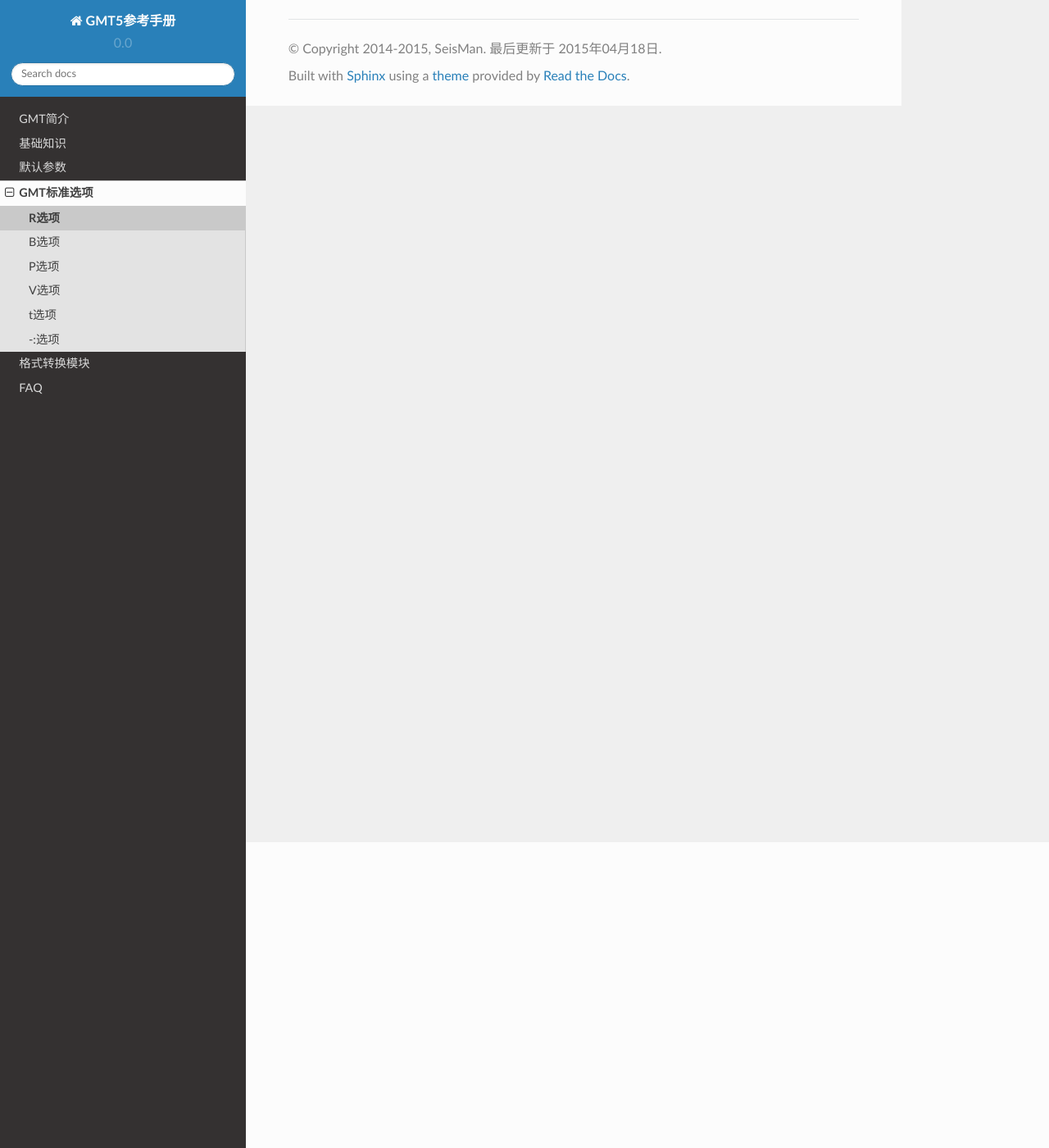
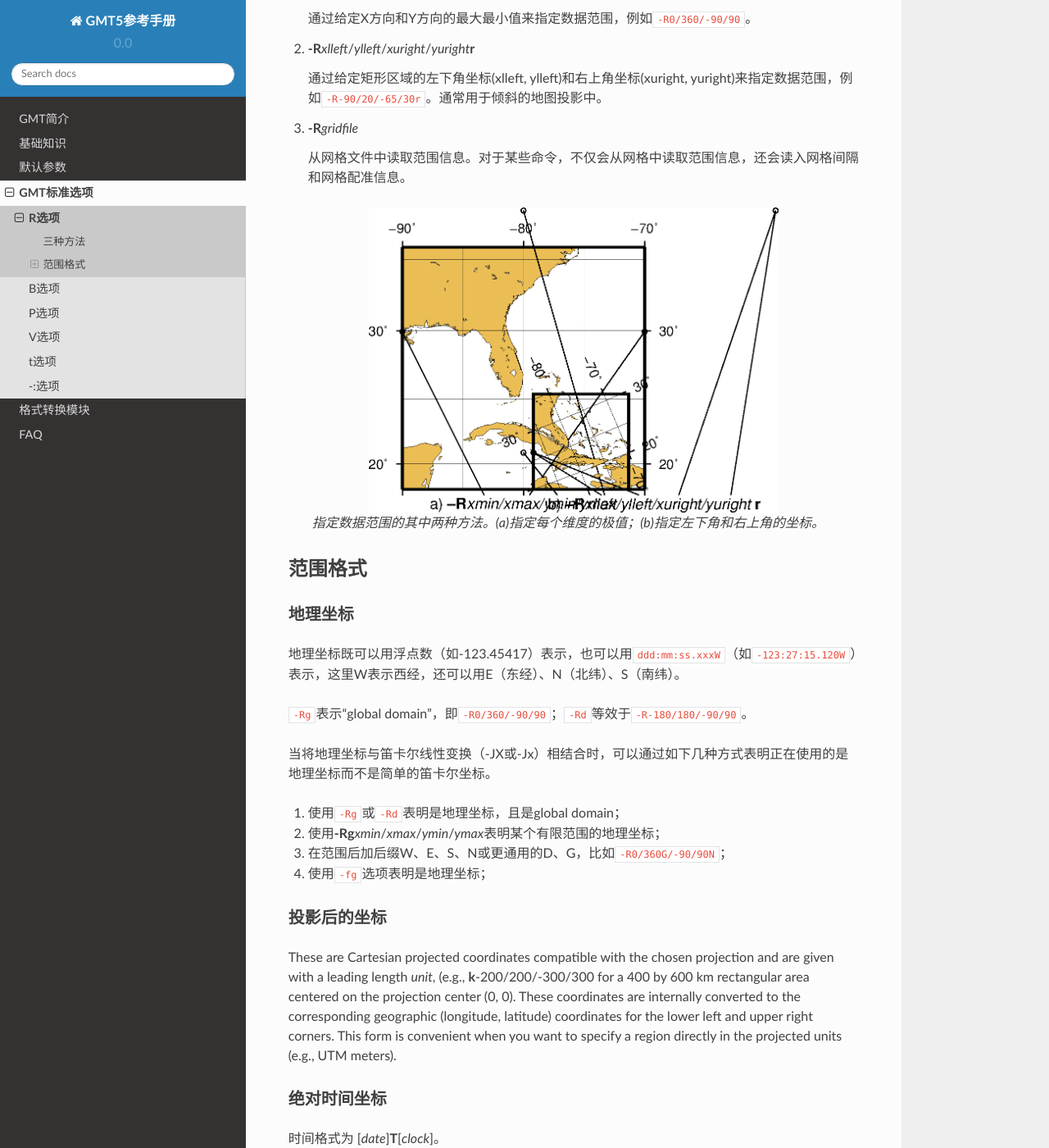
Before and after one commit to seisman/GMT5_Docs, a Sphinx documentation site: the page built from source/R-option.rst, in a window 1280 px wide and 1400 px high, scrolled down 373 px. Shown: the whole window at 82% size. Built offline with Sphinx 7.4.7 and the Read the Docs theme 2.0.0, drawn with Linux system fonts in a browser that asks for light colours; some of the changed text lies outside the part shown.

Commit message:
add R option

```diff
--- a/source/R-option.rst
+++ b/source/R-option.rst
@@ -2,8 +2,96 @@ R选项
 =====
 
 :Create Date: 2015-03-28
-:Last Updated: 2015-03-28
+:Last Updated: 2015-04-18
 
-R选项定义了要绘制的地图区域或者数据的范围。可以用三种方式指定R选项。
+三种方法
+--------
 
-#. \ ``-Rxmin/xmax/ymin/ymax``\
+``-R``\ 选项定义要绘制的地图区域或者数据的范围。可以用三种方式指定数据范围。
+
+#. **-R**\ *xmin*/*xmax*/*ymin*/*ymax*
+
+   通过给定X方向和Y方向的最大最小值来指定数据范围，例如\ ``-R0/360/-90/90``\ 。
+
+#. **-R**\ *xlleft*/*ylleft*/*xuright*/*yuright*\ **r**
+
+   通过给定矩形区域的左下角坐标(xlleft, ylleft)和右上角坐标(xuright, yuright)来指定数据范围，例如\ ``-R-90/20/-65/30r``\ 。通常用于倾斜的地图投影中。
+
+#. **-R**\ *gridfile*
+
+   从网格文件中读取范围信息。对于某些命令，不仅会从网格中读取范围信息，还会读入网格间隔和网格配准信息。
+
+.. _gmt_region:
+
+.. figure:: /images/GMT_-R.*
+   :width: 500 px
+   :align: center
+
+   指定数据范围的其中两种方法。(a)指定每个维度的极值；(b)指定左下角和右上角的坐标。
+
+范围格式
+--------
+
+地理坐标
+~~~~~~~~
+
+地理坐标既可以用浮点数（如-123.45417）表示，也可以用\ ``ddd:mm:ss.xxxW``\ （如\ ``-123:27:15.120W``\ ）表示，这里W表示西经，还可以用E（东经）、N（北纬）、S（南纬）。
+
+``-Rg``\ 表示“global domain”，即\ ``-R0/360/-90/90``\ ；\ ``-Rd``\ 等效于\ ``-R-180/180/-90/90``\ 。
+
+当将地理坐标与笛卡尔线性变换（-JX或-Jx）相结合时，可以通过如下几种方式表明正在使用的是地理坐标而不是简单的笛卡尔坐标。
+
+#. 使用\ ``-Rg``\ 或\ ``-Rd``\ 表明是地理坐标，且是global domain；
+#. 使用\ **-Rg**\ *xmin*/*xmax*/*ymin*/*ymax*\ 表明某个有限范围的地理坐标；
+#. 在范围后加后缀W、E、S、N或更通用的D、G，比如\ ``-R0/360G/-90/90N``\ ；
+#. 使用\ ``-fg``\ 选项表明是地理坐标；
+
+投影后的坐标
+~~~~~~~~~~~~
+
+These are Cartesian projected coordinates compatible with the chosen
+projection and are given with a leading length *unit*, (e.g.,
+**k**-200/200/-300/300 for a 400 by 600 km rectangular area centered
+on the projection center (0, 0). These coordinates are internally
+converted to the corresponding geographic (longitude, latitude)
+coordinates for the lower left and upper right corners. This form is
+convenient when you want to specify a region directly in the
+projected units (e.g., UTM meters).
+
+绝对时间坐标
+~~~~~~~~~~~~
+
+时间格式为 [*date*]\ **T**\ [*clock*]。
+
+其中\ *date*\ 的格式为
+
+#. ``yyyy-mm-dd``\ ：年-月-日
+#. ``yyyy-jjj``\ ：年-一年中的第几日
+#. ``yyyy-Www-d``\ ：年-第几周-该周内第几天
+
+clock的格式为\ ``hh:mm:ss.xxx``\ ，若未指定则认为是\ ``00:00:00``\ 。
+
+#. 若未给定date，则假定date为今日；
+#. 若给定了clock，则必须要给\ **T**\ ；
+
+相对时间坐标
+~~~~~~~~~~~~
+
+即相对于某个给定时刻的秒数、小时数、天数或年数。
+
+可以用\ :ref:`TIME_EPOCH <TIME_EPOCH>`\ 指定参考时刻，用\ :ref:`TIME_UNIT <TIME_UNIT>`\ 指定相对时间的单位，也可以用\ :ref:`TIME_SYSTEM <TIME_SYSTEM>`\ 同时指定这两个参数，比如\ ``j2000``\ 表示相对于2000年1月1月午夜的天数。
+
+默认的参考时刻为1970年1月1日午夜，默认的相对时间单位为秒。
+
+有两种方式来表明当前的数据是相对时间数据：
+
+#. 在数据后加上小写的t，比如\ ``30t``\ 表示相对时间30，单位由TIME_UNIT决定；
+#. 可以使用\ ``-ft``\ 选项表明数据是相对时间，此时不需要在数字后加t；
+
+其他坐标
+~~~~~~~~
+
+即一般的笛卡尔坐标。可以用
+
+#. 一般表示：xxx.xxx
+#. 指数表示：xxx.xxExx，其中E可以用e、D、d替换；
```
Also changed, not shown: source/images/GMT_-R.png (added), 1 other file.
